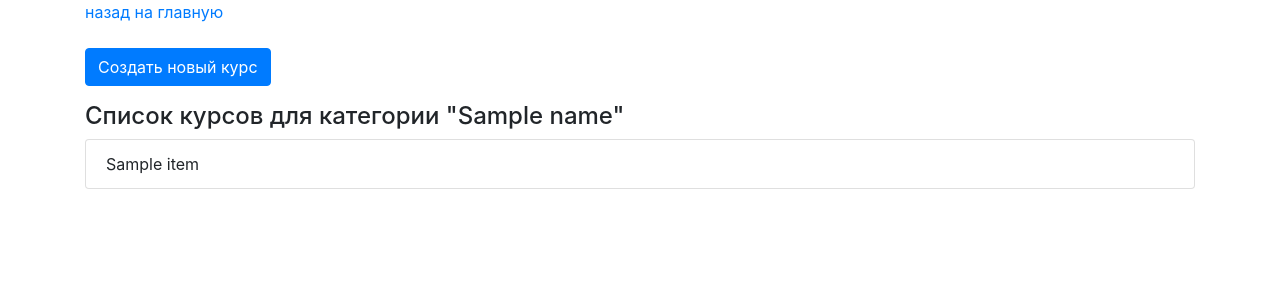
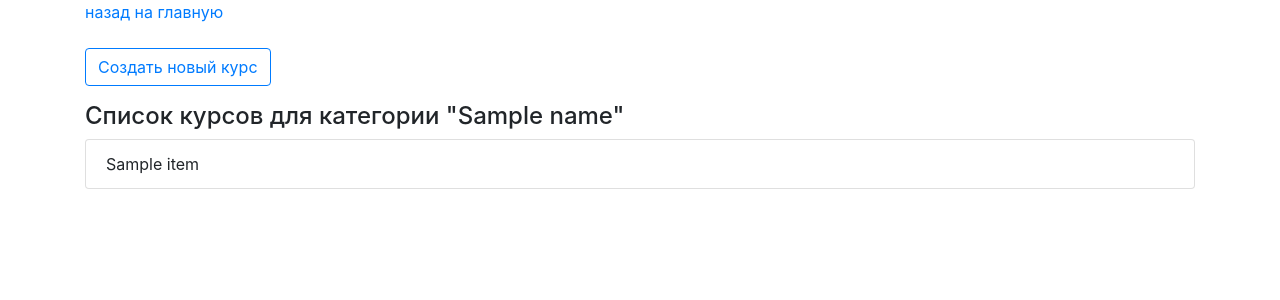
Before and after one commit to Dr0nx/adpp, a Python web app: template lesson_5/templates/course_list.html in a window 1280 px wide. Shown: the part 56-356 px from the top of the page. Run offline with Jinja, Linux system fonts and the light colour scheme; the template is opened without the code that fills it: most values are stand-ins (such as "Sample title", 1, 10 or a date in 2020); some libraries are stand-ins or nearby versions.

Commit message:
Update course_list.html

```diff
--- a/lesson_5/templates/course_list.html
+++ b/lesson_5/templates/course_list.html
@@ -14,15 +14,13 @@
 </div>
 <br>
 <p>
-    <a class="btn btn-primary" data-toggle="collapse" href="/create-course/?id={{id}}" role="button" aria-expanded="false"
-       aria-controls="collapseExample">Создать новый курс</a>
+    <a class="btn btn-outline-primary" href="/create-course/?id={{id}}">Создать новый курс</a>
 </p>
 <h4>Список курсов для категории "{{name}}"</h4>
 <ul class="list-group">
     {% for item in objects_list %}
     <li class="list-group-item">
         {{item.name}}<br>
-
     </li>
     {% endfor %}
 </ul>
```
